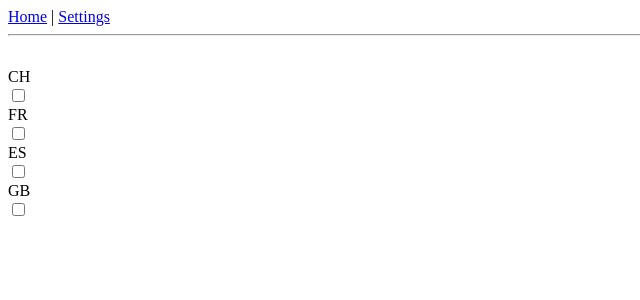
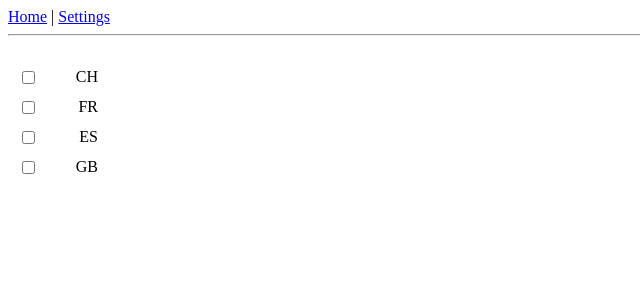
Before and after one commit to hasznosl/users, a React (Create React App) app: page /settings in a window 1280 px wide. Shown: the top 300 px of the page, without its empty margins (0-640 px from the left). Built offline with nearby package versions, Linux system fonts and the light colour scheme.

Commit message:
refactor: add some styles to settings page

```diff
--- a/src/components/NationalityCheckbox.tsx
+++ b/src/components/NationalityCheckbox.tsx
@@ -1,4 +1,5 @@
 import React from 'react'
+import { css } from 'glamor';
 
 const NationalityChekbox = (
   { nationality,
@@ -10,20 +11,31 @@ const NationalityChekbox = (
       isChecked: boolean
       onSet: () => void
       onUnset: () => void
-    }) => <>
-    <div>{nationality}</div>
-    <input
-      type="checkbox"
-      checked={isChecked}
-      onChange={() => {
+    }) => <div
+      {...css({
+        width: '100%',
+        display: 'flex',
+        direction: 'row',
+        alignItems: 'start',
+        justifyContent: 'space-between',
+        cursor: 'pointer',
+      })}
+      onClick={() => {
         if (isChecked) {
           onSet()
         } else {
           onUnset()
         }
       }}
+
+    >
+    <input
+      type="checkbox"
+      checked={isChecked}
+      {...css({ cursor: 'pointer' })}
     />
-  </>
+    <div>{nationality}</div>
+  </div>
 
 
 export default NationalityChekbox
--- a/src/pages/Settings.tsx
+++ b/src/pages/Settings.tsx
@@ -1,41 +1,26 @@
 import React, { useContext } from 'react'
 import NationalityContext from '../contexts/NationalityContext';
 import NationalityChekbox from '../components/NationalityCheckbox';
+import { css } from 'glamor';
 
-
-
+const selectableNationalities = ['CH', 'FR', 'ES', 'GB']
 
 const Settings = () => {
-
   const { nationalities, setNationalities } = useContext(NationalityContext)
-
   const checked = (nat: string) => !!nationalities.find(nationality => nationality === nat)
 
-  return <div>
-    <NationalityChekbox
-      nationality="CH"
-      isChecked={checked('CH')}
-      onSet={() => setNationalities(nationalities.filter(nationality => nationality !== 'CH'))}
-      onUnset={() => setNationalities([...nationalities, 'CH'])}
-    />
-    <NationalityChekbox
-      nationality="FR"
-      isChecked={checked('FR')}
-      onSet={() => setNationalities(nationalities.filter(nationality => nationality !== 'FR'))}
-      onUnset={() => setNationalities([...nationalities, 'FR'])}
-    />
-    <NationalityChekbox
-      nationality="ES"
-      isChecked={checked('ES')}
-      onSet={() => setNationalities(nationalities.filter(nationality => nationality !== 'ES'))}
-      onUnset={() => setNationalities([...nationalities, 'ES'])}
-    />
-    <NationalityChekbox
-      nationality="GB"
-      isChecked={checked('GB')}
-      onSet={() => setNationalities(nationalities.filter(nationality => nationality !== 'GB'))}
-      onUnset={() => setNationalities([...nationalities, 'GB'])}
-    />
+  return <div {...css({ width: 100, })}>
+    {selectableNationalities.map(nat =>
+      <div {...css({ margin: '0px 10px 0px 10px', height: 30, })}>
+        <NationalityChekbox
+          key={nat}
+          nationality={nat}
+          isChecked={checked(nat)}
+          onSet={() => setNationalities(nationalities.filter(nationality => nationality !== nat))}
+          onUnset={() => setNationalities([...nationalities, nat])}
+        />
+      </div>
+    )}
   </div>
 }
 
```
